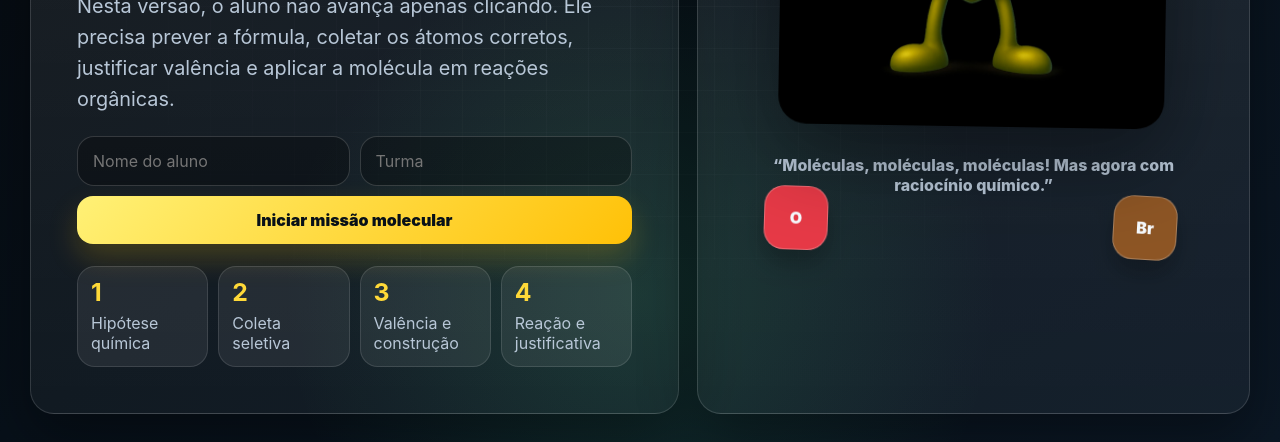
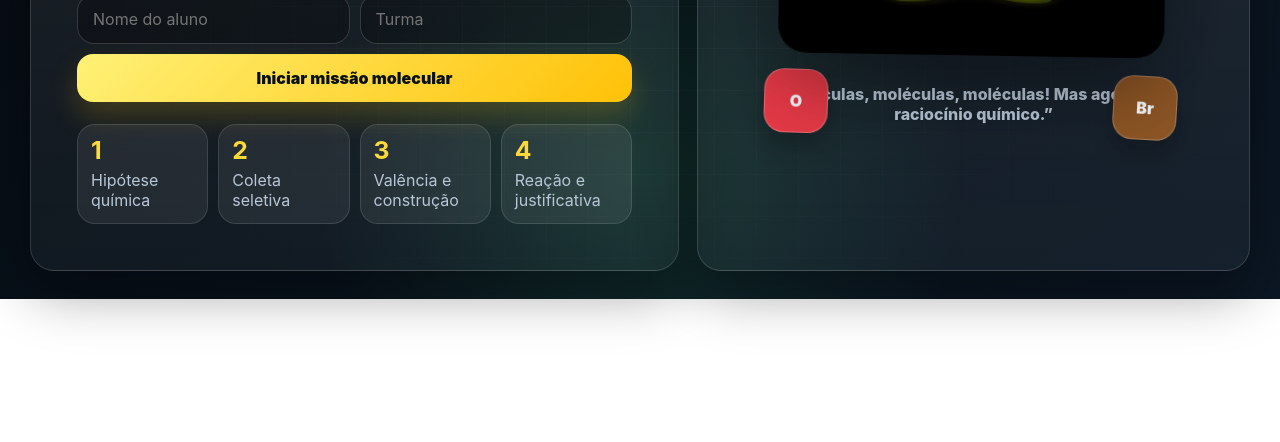
Before and after one commit to arigony/Ben_mundo01, a plain HTML site: page index.html in a window 1280 px wide. Shown: the part 540-982 px from the top of the page. After the commit the page ends 839 px from the top, so only its background shows below. Drawn offline with Linux system fonts and the light colour scheme.

Commit message:
Update index.html

```diff
--- a/index.html
+++ b/index.html
@@ -26,9 +26,7 @@
           <article class="glass hero-copy">
             <span class="badge">🎮 Jogos do Ben </span>
             <h2>MolCraft: <span>Aventura Molecular com Ben</span></h2>
-            <p class="lead">
-              Nesta versão, o aluno não avança apenas clicando. Ele precisa prever a fórmula, coletar os átomos corretos, justificar valência e aplicar a molécula em reações orgânicas.
-            </p>
+            <p class="lead"> </p>
             <div class="start-form">
               <input id="studentName" type="text" placeholder="Nome do aluno" maxlength="32" autocomplete="name" />
               <input id="studentClass" type="text" placeholder="Turma" maxlength="24" />
```
